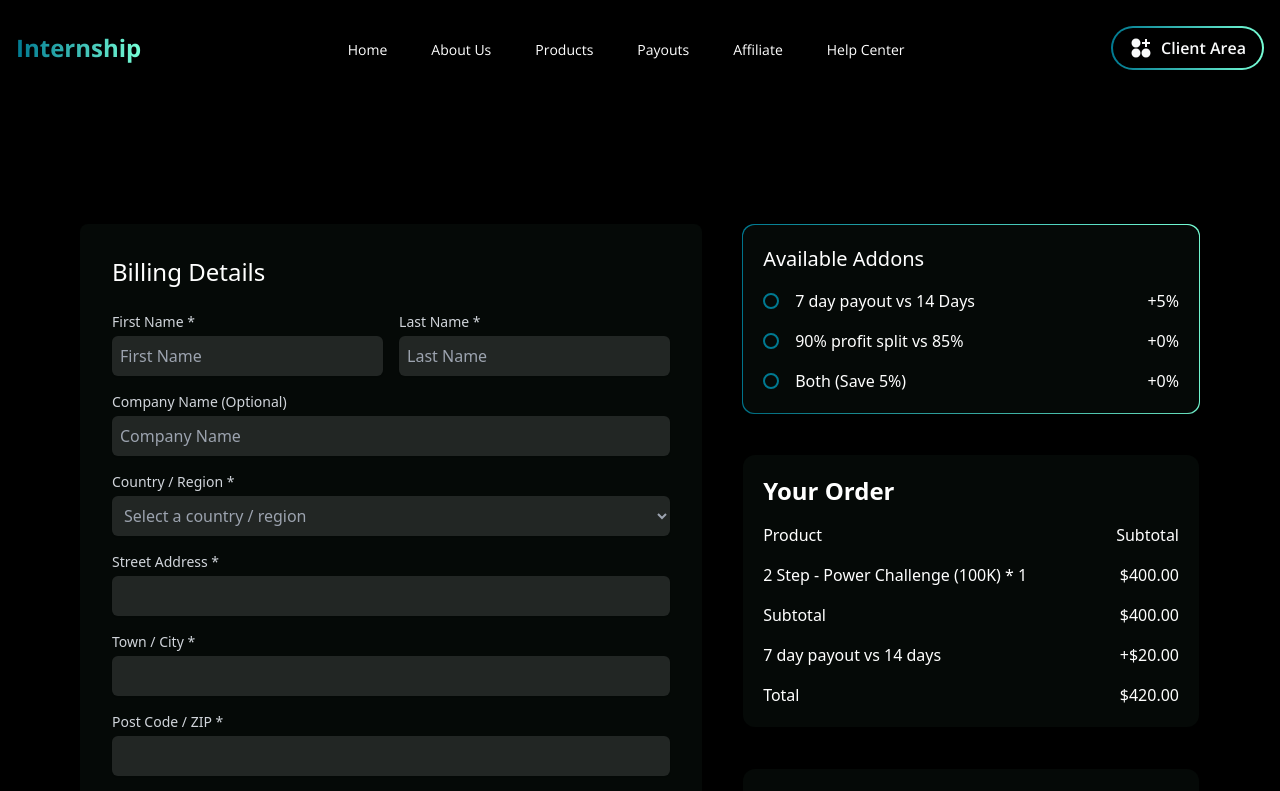
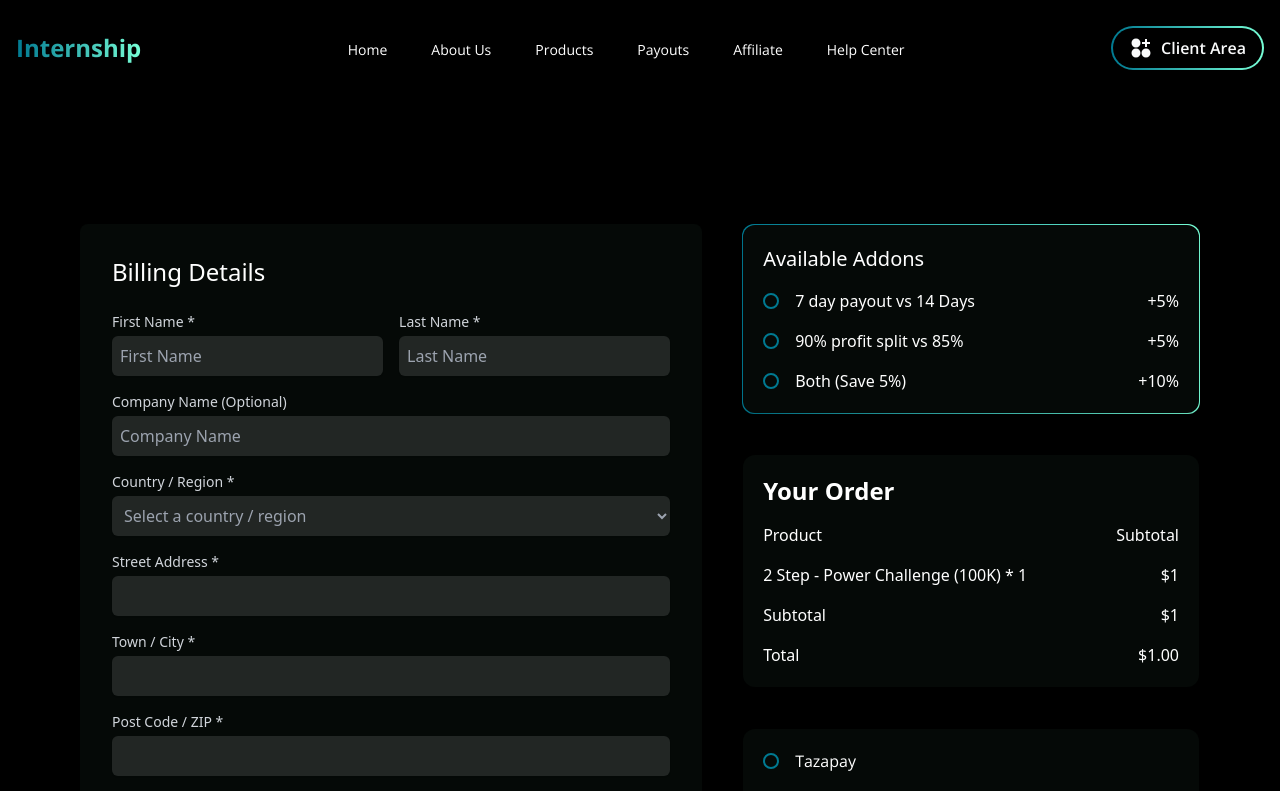
Before and after one commit to AyonJR/zentexx-task, a React (Vite) app: page /checkout/1 in a window 1280 px wide. Shown: the top 791 px of the page. Built offline with nearby package versions, Linux system fonts and the light colour scheme.

Commit message:
project completed

```diff
--- a/src/Pages/CheckOut.jsx
+++ b/src/Pages/CheckOut.jsx
@@ -185,7 +185,7 @@ const CheckOut = () => {
         {/* payment */}
         <div className="w-1/2 ">
 
-        <Payment></Payment>
+        <Payment total={total}></Payment>
         </div>
       </div>
     </div>
--- a/src/payment/Payment.jsx
+++ b/src/payment/Payment.jsx
@@ -1,88 +1,157 @@
+import { useState } from "react";
 import { SiStartrek } from "react-icons/si";
 
+const Payment = ({ total }) => {
+  const [addons, setAddons] = useState({
+    payout7Days: false,
+    profitSplit: false,
+    bothAddons: false,
+  });
 
-const Payment = () => {
+  // Ensure total is a valid number
+  const baseTotal = parseFloat(total) || 0;
+
+  // Calculate the new total
+  const calculateTotal = () => {
+    let newTotal = baseTotal;
+
+    // Add 5% if "7 day payout vs 14 Days" is selected
+    if (addons.payout7Days) {
+      newTotal += (baseTotal * 5) / 100;
+    }
+
+    // Add 5% if "90% profit split vs 85%" is selected
+    if (addons.profitSplit) {
+      newTotal += (baseTotal * 5) / 100;
+    }
+
+    // Add 10% if "Both (Save 5%)" is selected
+    if (addons.bothAddons) {
+      newTotal += (baseTotal * 10) / 100;
+    }
+
+    // Ensure newTotal is a number and fix to 2 decimal places
+    return typeof newTotal === 'number' ? newTotal.toFixed(2) : '0.00';
+  };
+
+  const handleCheckboxChange = (addonName) => {
+    setAddons((prevAddons) => ({
+      ...prevAddons,
+      [addonName]: !prevAddons[addonName],
+    }));
+  };
+
   return (
     <div>
       <div className="relative p-[1px] rounded-xl bg-gradient-to-r from-[#007991] to-[#77FED6]">
         <div className="p-5 rounded-xl shadow-md bg-[#050907]">
-          <h2 className="text-xl  text-white">Available Addons</h2>
-          {/* input checked */}
+          <h2 className="text-xl text-white">Available Addons</h2>
+
+          {/* Addon Checkboxes */}
           <div className="mt-4 space-y-4">
             {/* First Checkbox: "7 day payout vs 14 Days" */}
-            <label className="flex items-center  cursor-pointer">
-              <input type="checkbox" className="sr-only peer" />
+            <label className="flex items-center cursor-pointer">
+              <input
+                type="checkbox"
+                className="sr-only peer"
+                checked={addons.payout7Days}
+                onChange={() => handleCheckboxChange("payout7Days")}
+              />
               <div className="w-4 h-4 rounded-full border-2 border-[#007991] peer-checked:bg-custom-gradient peer-checked:border-blue-500 transition-colors"></div>
               <span className="text-white ml-4">7 day payout vs 14 Days</span>
               <div className="ml-auto text-white">+5%</div>
             </label>
 
-            {/* Second Checkbox: "90 % profit split vs 85 %" */}
+            {/* Second Checkbox: "90% profit split vs 85%" */}
             <label className="flex items-center cursor-pointer w-full">
-              <input type="checkbox" className="sr-only peer" />
+              <input
+                type="checkbox"
+                className="sr-only peer"
+                checked={addons.profitSplit}
+                onChange={() => handleCheckboxChange("profitSplit")}
+              />
               <div className="w-4 h-4 rounded-full border-2 border-[#007991] peer-checked:bg-custom-gradient peer-checked:border-blue-500 transition-colors"></div>
               <span className="text-white ml-4">90% profit split vs 85%</span>
-              <div className="ml-auto text-white">+0%</div>
+              <div className="ml-auto text-white">+5%</div>
             </label>
 
-            {/* Third Checkbox: "Both (Save 5 %)" */}
-            <label className="flex items-center  cursor-pointer">
-              <input type="checkbox" className="sr-only peer" />
+            {/* Third Checkbox: "Both (Save 5%)" */}
+            <label className="flex items-center cursor-pointer">
+              <input
+                type="checkbox"
+                className="sr-only peer"
+                checked={addons.bothAddons}
+                onChange={() => handleCheckboxChange("bothAddons")}
+              />
               <div className="w-4 h-4 rounded-full border-2 border-[#007991] peer-checked:bg-custom-gradient peer-checked:border-blue-500 transition-colors"></div>
               <span className="text-white ml-4">Both (Save 5%)</span>
-              <div className="ml-auto text-white">+0%</div>
+              <div className="ml-auto text-white">+10%</div>
             </label>
           </div>
         </div>
       </div>
 
-      {/* order card */}
+      {/* Order Summary */}
       <div>
-        <div className="relative p-[1px] mt-10 rounded-xl ">
+        <div className="relative p-[1px] mt-10 rounded-xl">
           <div className="p-5 rounded-xl shadow-md bg-[#050907]">
-            <h2 className="text-2xl font-semibold  text-white">Your Order</h2>
-            {/* input checked */}
+            <h2 className="text-2xl font-semibold text-white">Your Order</h2>
+
             <div className="mt-4 space-y-4">
-              {/* First Checkbox: "7 day payout vs 14 Days" */}
-              <label className="flex items-center  cursor-pointer">
-                <span className="text-white ">Product</span>
+              <label className="flex items-center cursor-pointer">
+                <span className="text-white">Product</span>
                 <div className="ml-auto text-white">Subtotal</div>
               </label>
 
-              {/* Second Checkbox: "90 % profit split vs 85 %" */}
               <label className="flex items-center cursor-pointer w-full">
                 <span className="text-white">
                   2 Step - Power Challenge (100K) * 1
                 </span>
-                <div className="ml-auto text-white">$400.00</div>
+                <div className="ml-auto text-white">${baseTotal}</div>
               </label>
 
-              {/* Third Checkbox: "Both (Save 5 %)" */}
-              <label className="flex items-center  cursor-pointer">
-                <span className="text-white ">Subtotal</span>
-                <div className="ml-auto text-white">$400.00</div>
+              <label className="flex items-center cursor-pointer">
+                <span className="text-white">Subtotal</span>
+                <div className="ml-auto text-white">${baseTotal}</div>
               </label>
 
-              <label className="flex items-center  cursor-pointer">
-                <span className="text-white ">7 day payout vs 14 days</span>
-                <div className="ml-auto text-white">+$20.00</div>
-              </label>
-              <label className="flex items-center  cursor-pointer">
-                <span className="text-white ">Total</span>
-                <div className="ml-auto text-white">$420.00</div>
+              {/* Addon Summary */}
+              {addons.payout7Days && (
+                <label className="flex items-center cursor-pointer">
+                  <span className="text-white">7 day payout vs 14 days</span>
+                  <div className="ml-auto text-white">+5%</div>
+                </label>
+              )}
+
+              {addons.profitSplit && (
+                <label className="flex items-center cursor-pointer">
+                  <span className="text-white">90% profit split vs 85%</span>
+                  <div className="ml-auto text-white">+5%</div>
+                </label>
+              )}
+
+              {addons.bothAddons && (
+                <label className="flex items-center cursor-pointer">
+                  <span className="text-white">Both Addons</span>
+                  <div className="ml-auto text-white">+10%</div>
+                </label>
+              )}
+
+              {/* Total */}
+              <label className="flex items-center cursor-pointer">
+                <span className="text-white">Total</span>
+                <div className="ml-auto text-white">${calculateTotal()}</div>
               </label>
             </div>
           </div>
         </div>
       </div>
 
-      {/* Tazapay card */}
-
+      {/* Tazapay Section */}
       <div>
-
-        <div className="relative p-[1px] mt-10 rounded-xl ">
+        <div className="relative p-[1px] mt-10 rounded-xl">
           <div className="p-5 rounded-xl shadow-md bg-[#050907]">
-            <label className="flex items-center  cursor-pointer">
+            <label className="flex items-center cursor-pointer">
               <input type="checkbox" className="sr-only peer" />
               <div className="w-4 h-4 rounded-full border-2 border-[#007991] peer-checked:bg-custom-gradient peer-checked:border-blue-500 transition-colors"></div>
               <span className="text-white font-normal text-base custom-font ml-4">
@@ -90,7 +159,6 @@ const Payment = () => {
               </span>
             </label>
 
-            {/* input checked */}
             <div className="mt-4 space-y-4">
               <p>
                 Your personal data will be used to process your order, support
@@ -102,18 +170,18 @@ const Payment = () => {
               </p>
 
               <div>
-                <input type="checkbox" name="" id="" />
+                <input type="checkbox" />
                 <span className="text-white text-sm ml-4">
                   I have read and agree to the website terms and conditions{" "}
-                  <br />{" "}
+                  <br />
                   <span className="ml-7">
                     and I agree to receive email & sms updates and news.
-                  </span>{" "}
+                  </span>
                 </span>
               </div>
 
               <div>
-                <input type="checkbox" name="" id="" />
+                <input type="checkbox" />
                 <span className="text-white text-sm ml-4">
                   Create a new account with these information{" "}
                 </span>
@@ -122,18 +190,12 @@ const Payment = () => {
           </div>
         </div>
         <div className="mx-5">
-      <button
-            className="w-full bg-custom-gradient font-semibold text-white rounded-md py-2 flex items-center justify-center gap-2"
-          >
+          <button className="w-full bg-custom-gradient font-semibold text-white rounded-md py-2 flex items-center justify-center gap-2">
             <SiStartrek className="text-xl"></SiStartrek>
             Proceed to Payment
           </button>
+        </div>
       </div>
-
-      </div>
-
-      {/* pay button */}
-
     </div>
   );
 };
```
